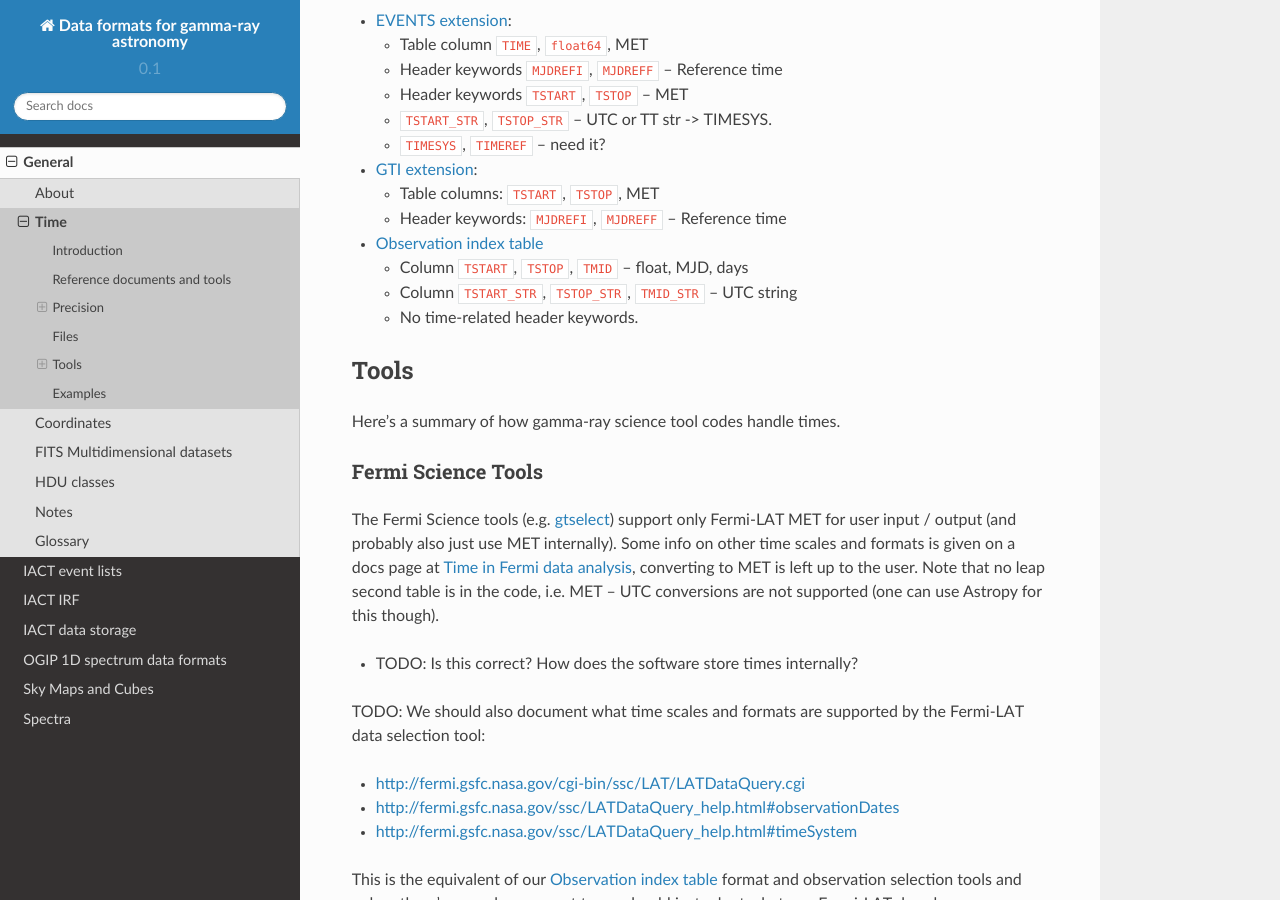
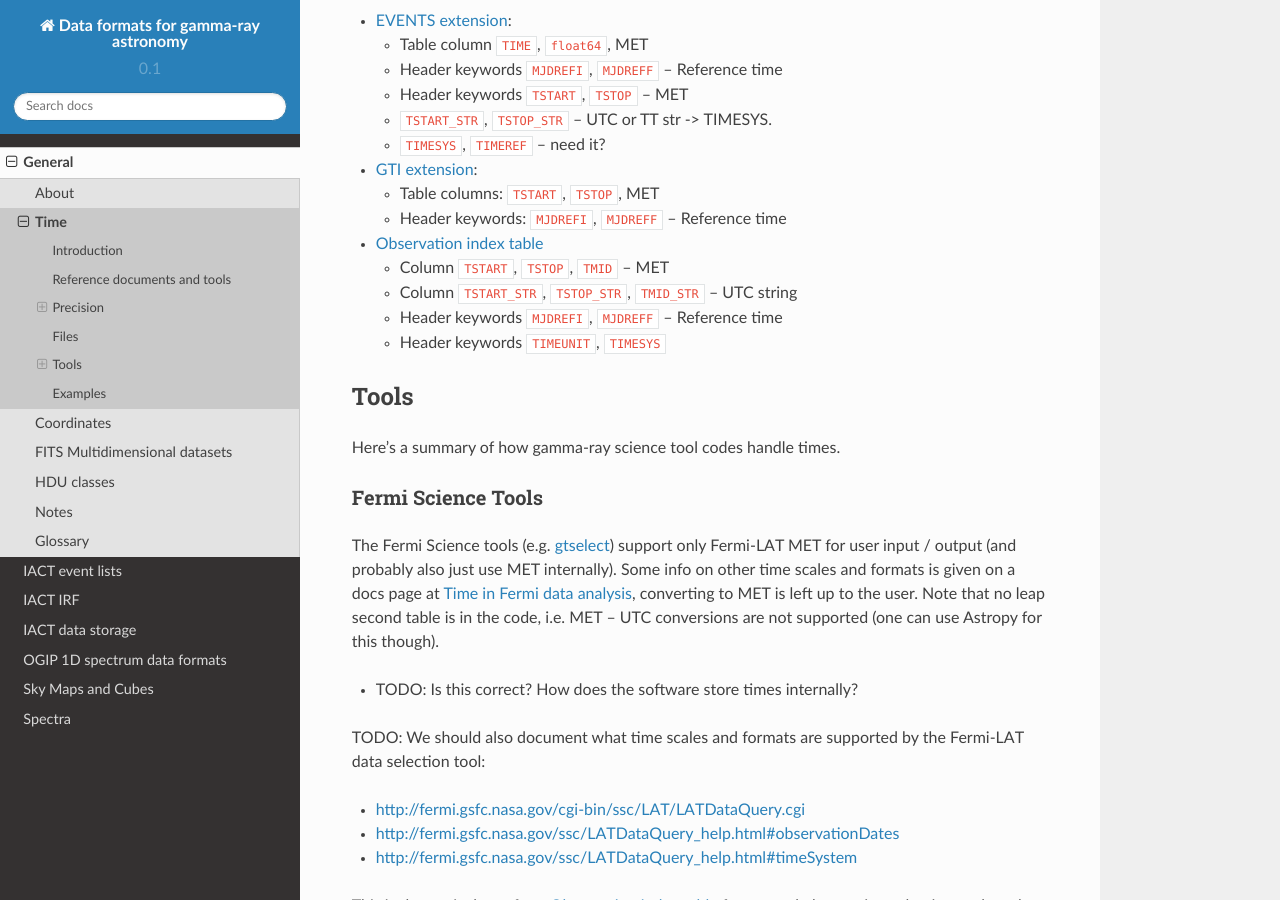
Before and after one commit to open-gamma-ray-astro/gamma-astro-data-formats, a Sphinx documentation site: the page built from source/general/time.rst, in a window 1280 px wide and 900 px high, scrolled down 2592 px. Built offline with Sphinx 7.4.7 and the Read the Docs theme 2.0.0, drawn with Linux system fonts in a browser that asks for light colours.

Commit message:
Store times in obs-index file in MET format

```diff
--- a/source/general/time.rst
+++ b/source/general/time.rst
@@ -154,9 +154,10 @@ Here's a summary of how times are stored in files:
 
 * :ref:`obs-index`
 
-  * Column ``TSTART``, ``TSTOP``, ``TMID`` -- float, MJD, days
+  * Column ``TSTART``, ``TSTOP``, ``TMID`` -- MET
   * Column ``TSTART_STR``, ``TSTOP_STR``, ``TMID_STR`` -- UTC string
-  * No time-related header keywords.
+  * Header keywords ``MJDREFI``, ``MJDREFF`` -- Reference time
+  * Header keywords ``TIMEUNIT``, ``TIMESYS``
 
 .. _time-tools:
 
```
